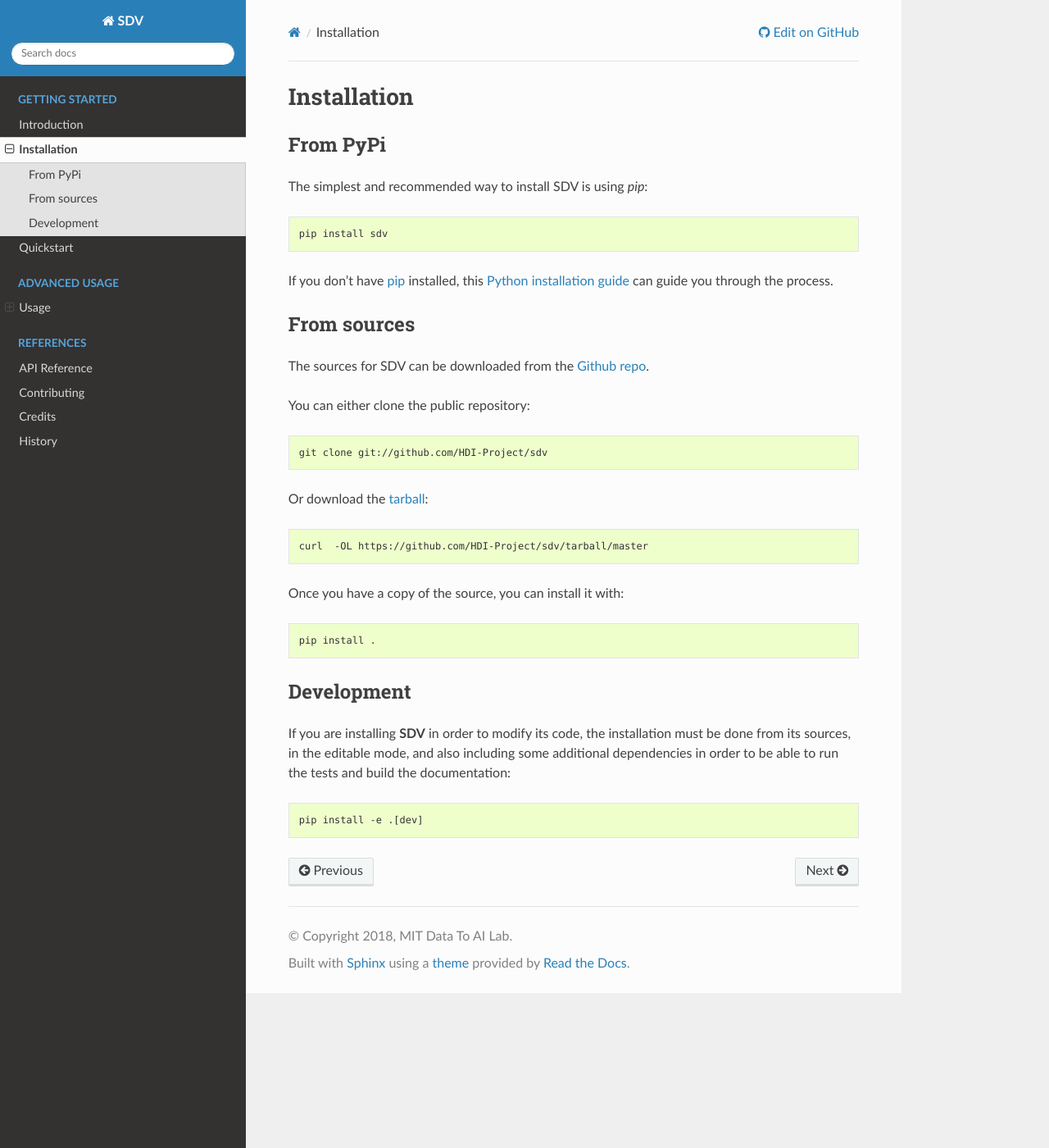
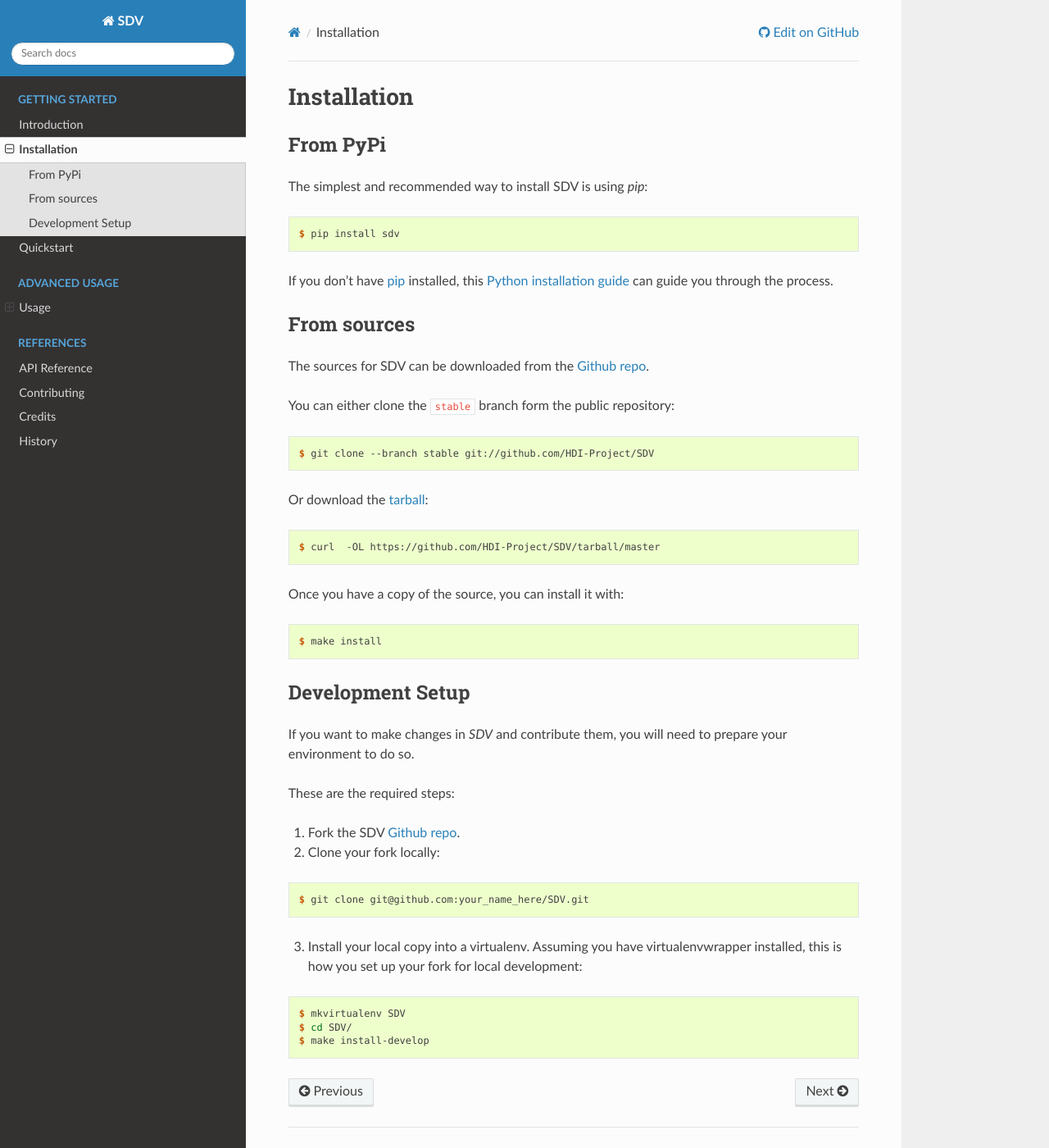
Before and after one commit to sdv-dev/SDV, a Sphinx documentation site: the page built from docs/installation.rst, in a window 1280 px wide and 1400 px high. Shown: the whole window at 82% size. Built offline with Sphinx 7.4.7 and the Read the Docs theme 2.0.0, drawn with Linux system fonts in a browser that asks for light colours.

Commit message:
Fix typos, update docs

```diff
--- a/docs/installation.rst
+++ b/docs/installation.rst
@@ -12,7 +12,7 @@ The simplest and recommended way to install SDV is using `pip`:
 
 .. code-block:: console
 
-    pip install sdv
+    $ pip install sdv
 
 If you don't have `pip`_ installed, this `Python installation guide`_ can guide
 you through the process.
@@ -26,36 +26,50 @@ From sources
 
 The sources for SDV can be downloaded from the `Github repo`_.
 
-You can either clone the public repository:
+You can either clone the ``stable`` branch form the public repository:
 
 .. code-block:: console
 
-    git clone git://github.com/HDI-Project/sdv
+    $ git clone --branch stable git://github.com/HDI-Project/SDV
 
 Or download the `tarball`_:
 
 .. code-block:: console
 
-    curl  -OL https://github.com/HDI-Project/sdv/tarball/master
+    $ curl  -OL https://github.com/HDI-Project/SDV/tarball/master
 
 Once you have a copy of the source, you can install it with:
 
 .. code-block:: console
 
-    pip install .
+    $ make install
 
 
-.. _Github repo: https://github.com/HDI-Project/sdv
-.. _tarball: https://github.com/HDI-Project/sdv/tarball/master
+.. _Github repo: https://github.com/HDI-Project/SDV
+.. _tarball: https://github.com/HDI-Project/SDV/tarball/master
 
 
-Development
------------
+Development Setup
+-----------------
 
-If you are installing **SDV** in order to modify its code, the installation must be done
-from its sources, in the editable mode, and also including some additional dependencies in
-order to be able to run the tests and build the documentation:
+If you want to make changes in `SDV` and contribute them, you will need to prepare
+your environment to do so.
+
+These are the required steps:
+
+1. Fork the SDV `Github repo`_.
+
+2. Clone your fork locally:
 
 .. code-block:: console
 
-    pip install -e .[dev]
+    $ git clone git@github.com:your_name_here/SDV.git
+
+3. Install your local copy into a virtualenv. Assuming you have virtualenvwrapper installed,
+   this is how you set up your fork for local development:
+
+.. code-block:: console
+
+    $ mkvirtualenv SDV
+    $ cd SDV/
+    $ make install-develop
--- a/docs/quickstart.rst
+++ b/docs/quickstart.rst
@@ -28,9 +28,9 @@ The easiest way to use SDV is using the ``SDV`` class from the root of the packa
 
 
 
-With this, we will be able to generate sintetic samples of data. The only argument we pass to ``SDV``
-is a path to a JSON file containing the information of the different tables, their fields and
-relations. Further explanation of how to generate this file can be found on the docs.
+With this, we will be able to generate sintetic samples of data. The only argument we pass to
+``SDV`` is a path to a JSON file containing the information of the different tables, their fields
+and relations. Further explanation of how to generate this file can be found on the docs.
 
 After instantiating the class, we call to the ``fit()`` method in order to transform and model the
 data, and after that we are ready to sample rows, tables or the whole database.
```
Also changed, not shown: README.md (+41 -22 lines), docs/usage.rst (+5 -3 lines), AUTHORS.rst (line endings or trailing spaces).
